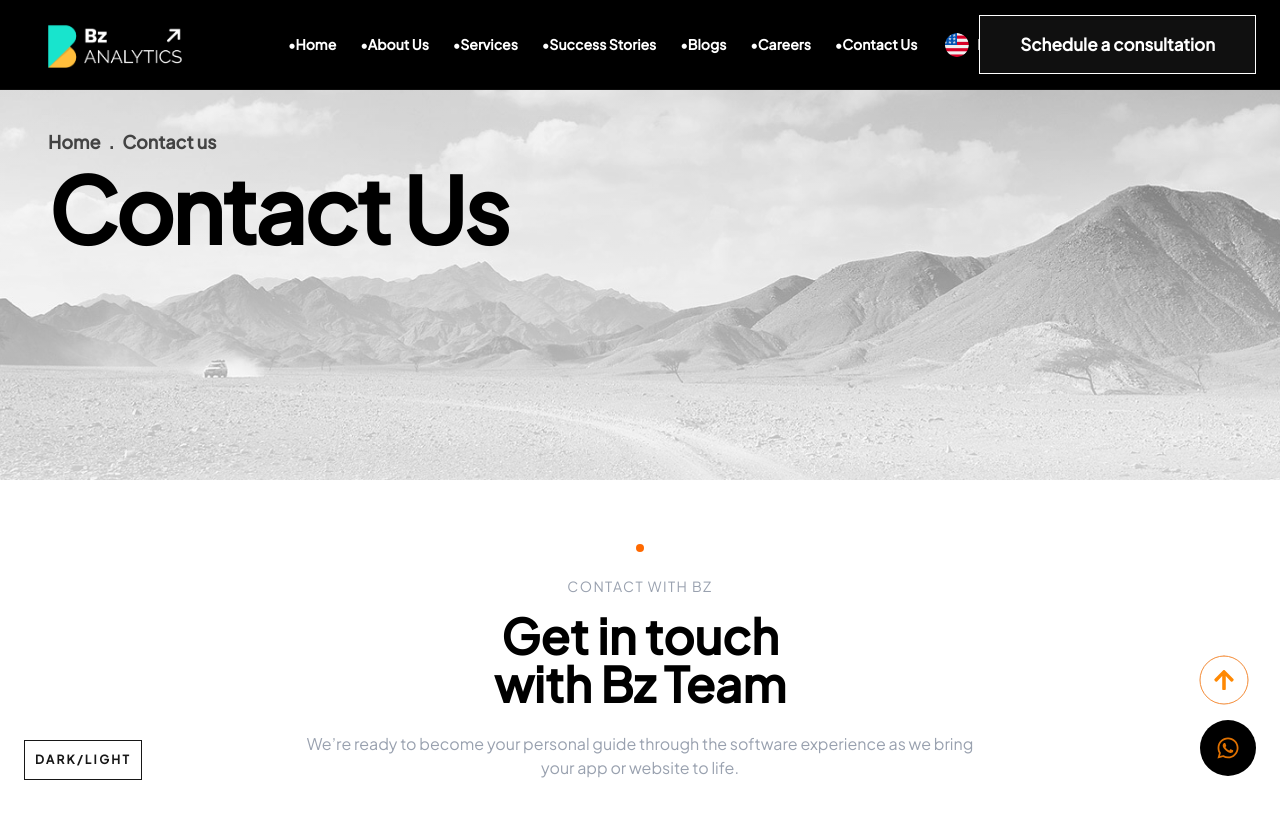
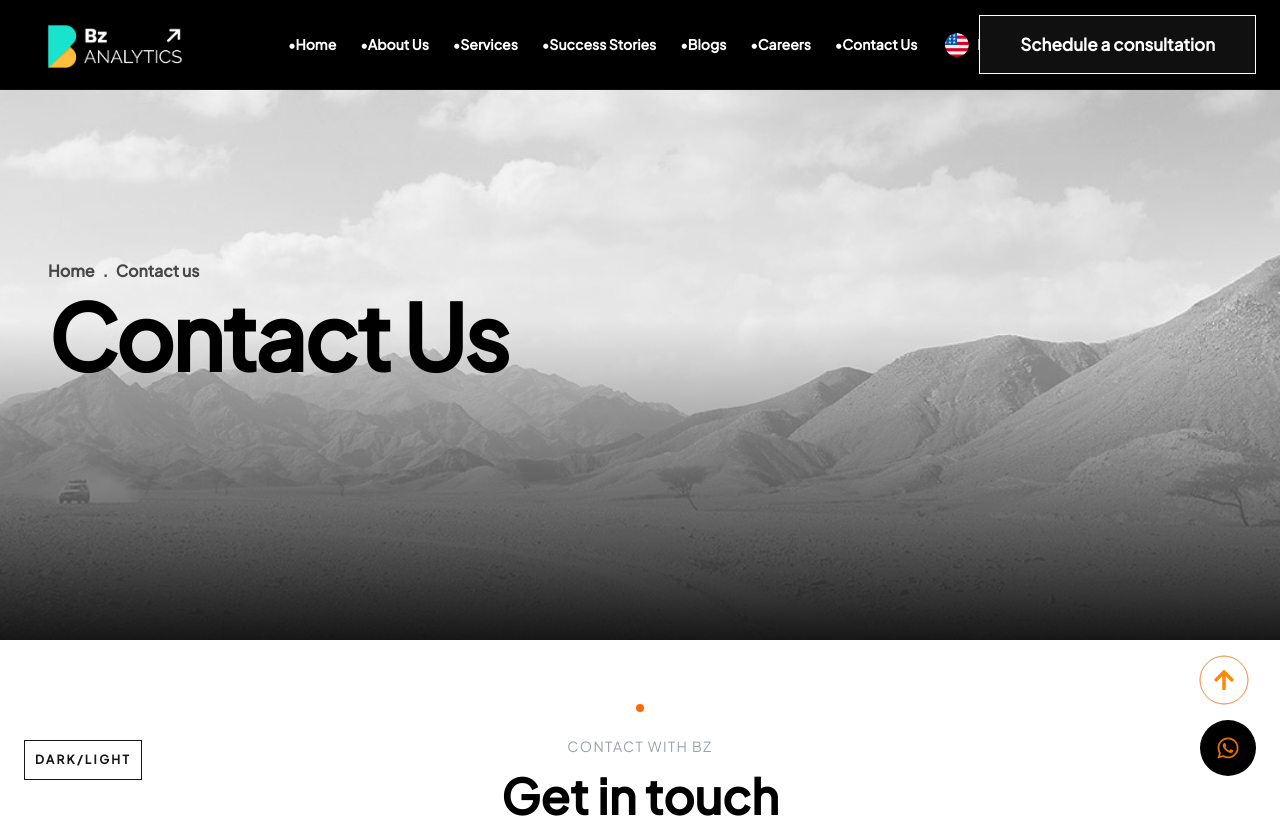
Before and after one commit to Jyothika2130/BzAnalyticsContactUs, a Next.js app: page /contact in a window 1280 px wide. Shown: the top 818 px of the page. Built offline with nearby package versions, Linux system fonts and the light colour scheme.

Commit message:
hero section updated

```diff
--- a/src/app/components/PageHero.tsx
+++ b/src/app/components/PageHero.tsx
@@ -9,13 +9,16 @@ interface PageHeroProps {
 
 export default function PageHero({ title, breadcrumb }: PageHeroProps) {
   return (
-    <section className="relative flex h-[300px] w-full items-center overflow-hidden sm:h-[350px] md:h-[550px] lg:h-[60vh]">
+    <section className="relative flex h-[300px] w-full items-center overflow-hidden sm:h-[350px] md:h-[550px] lg:h-[80vh]">
 
-
+      {/* Background Image */}
       <div className="absolute inset-0 bg-[url('/about-bg.jpg')] bg-cover bg-center bg-no-repeat opacity-70"></div>
 
 
       <div className="absolute inset-0 bg-gradient-to-t from-white/70 via-white/30 to-transparent dark:from-black/80 dark:via-black/40"></div>
+
+
+      <div className="absolute inset-0 bg-gradient-to-b from-transparent via-transparent to-black/90"></div>
 
 
       <div className="relative z-10 mx-auto flex h-full w-full max-w-7xl flex-col px-6 md:px-12">
@@ -24,20 +27,19 @@ export default function PageHero({ title, breadcrumb }: PageHeroProps) {
           initial={{ opacity: 0, y: 30 }}
           animate={{ opacity: 1, y: 0 }}
           transition={{ duration: 0.8 }}
-          className="flex max-w-3xl flex-grow flex-col justify-start pt-16 md:pt-32"
+          className="flex max-w-2xl flex-grow flex-col justify-center "
         >
 
-          {/* Breadcrumb */}
-          <div className="mb-2 flex items-center gap-2 text-[17px] font-semibold text-black/70 md:text-lg dark:text-white/90">
-            <span className="cursor-pointer hover:text-black dark:hover:text-white">
+          <div className="mb-2 flex items-center gap-2 text-2xl font-extrabold text-black/70 md:text-base dark:text-white/80">
+            <span className="cursor-pointer hover:text-amber-700 dark:hover:text-amber-600">
               Home
             </span>
             <span className="font-bold">.</span>
             <span>{breadcrumb}</span>
           </div>
 
-          {/* Title */}
-          <h1 className="text-5xl font-bold leading-none tracking-tight text-black sm:text-6xl md:text-7xl lg:text-[90px] dark:text-white">
+
+          <h1 className="text-2xl font-bold leading-none tracking-tight text-black sm:text-6xl md:text-7xl lg:text-[90px] dark:text-white">
             {title}
           </h1>
 
--- /dev/null
+++ b/src/app/components/PageLoader.tsx
@@ -0,0 +1,29 @@
+
+"use client";
+
+import { useEffect, useState } from "react";
+import Image from "next/image";
+import "animate.css"
+
+export default function PageLoader({ children }: { children: React.ReactNode }) {
+  const [loading, setLoading] = useState(true);
+
+  useEffect(() => {
+    const timer = setTimeout(() => {
+      setLoading(false);
+    }, 1000);
+    return () => clearTimeout(timer);
+  }, []);
+
+  if (loading) {
+    return (
+     <div className="flex items-center justify-center h-screen">
+           <div className="animate__animated animate__flipInY repeat-infinite">
+             <Image src="/bz.png" alt="loading" width={100} height={100} />
+           </div>
+         </div>
+    );
+  }
+
+  return <>{children}</>;
+}
--- a/src/app/globals.css
+++ b/src/app/globals.css
@@ -28,7 +28,7 @@ body {
 .input {
   @apply w-full px-4 py-3 rounded-md
   border border-gray-300 dark:border-gray-600
-  bg-gray-100 dark:bg-gray-700
+  bg-gray-100 dark:bg-gray-600
   text-black dark:text-white
   placeholder-gray-500 dark:placeholder-gray-400
   focus:outline-none focus:border-orange-500 focus:ring-1 focus:ring-orange-500;
```
